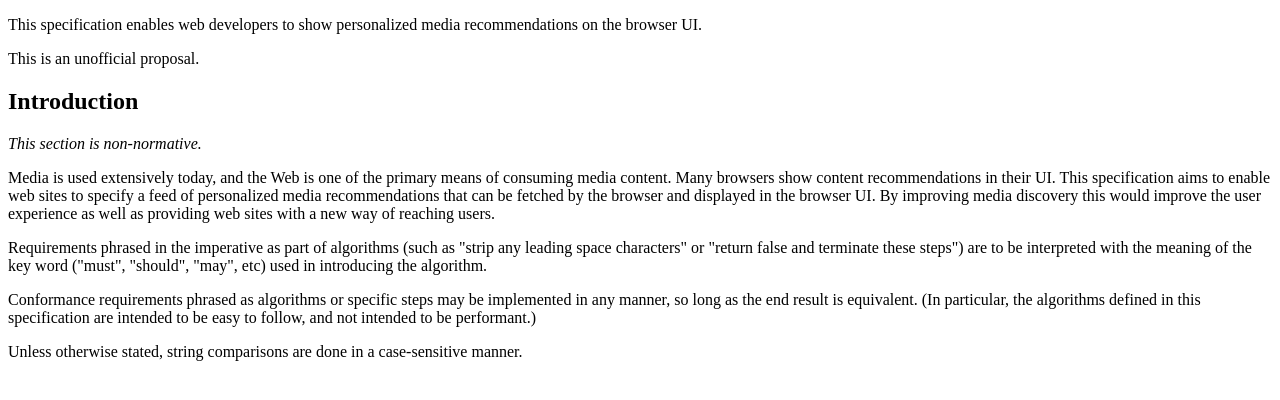
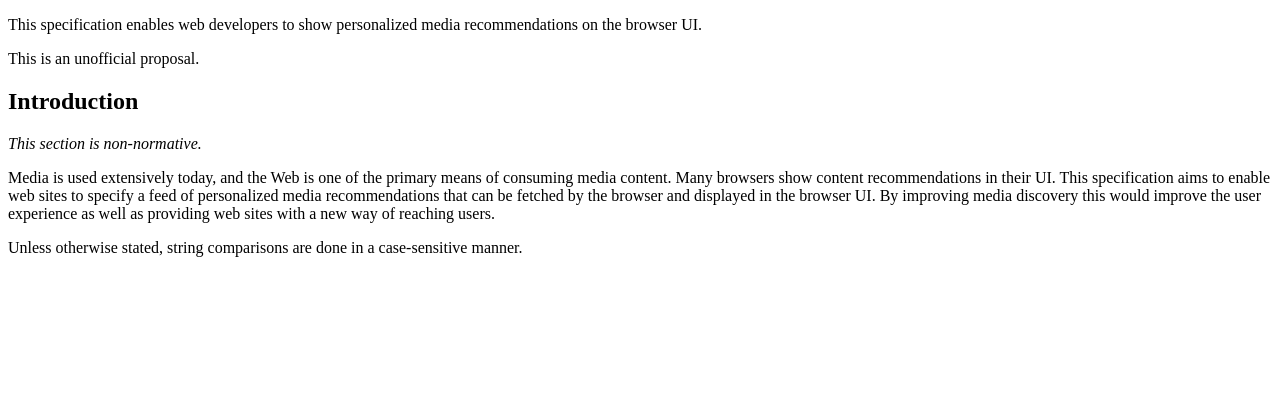
Before and after one commit to beccahughes/media-feeds, a plain HTML site: page index.html in a window 1280 px wide. Drawn offline with Linux system fonts and the light colour scheme.

Commit message:
Update conformance

```diff
--- a/index.html
+++ b/index.html
@@ -56,20 +56,6 @@
 
   <section id="conformance">
     <p>
-      Requirements phrased in the imperative as part of algorithms (such as
-      "strip any leading space characters" or "return false and terminate
-      these steps") are to be interpreted with the meaning of the key word
-      ("must", "should", "may", etc) used in introducing the algorithm.
-    </p>
-
-    <p>
-      Conformance requirements phrased as algorithms or specific steps may be
-      implemented in any manner, so long as the end result is equivalent.
-      (In particular, the algorithms defined in this specification are
-      intended to be easy to follow, and not intended to be performant.)
-    </p>
-
-    <p>
       Unless otherwise stated, string comparisons are done in a
       <a data-cite="HTML#case-sensitive">case-sensitive</a> manner.
     </p>
```
